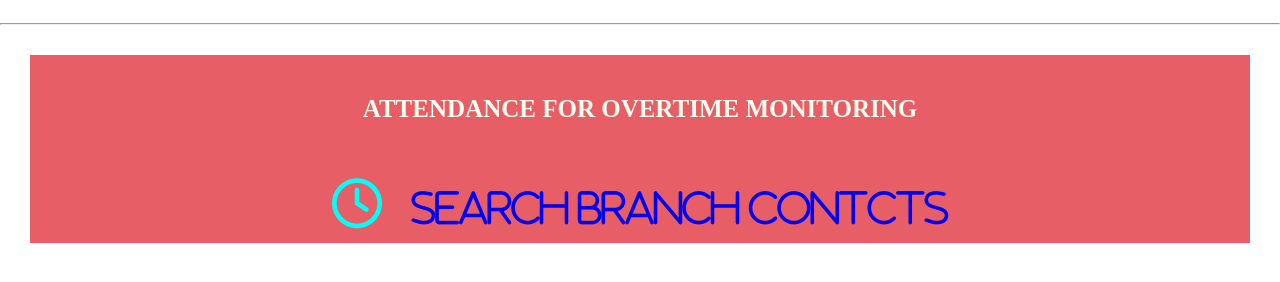
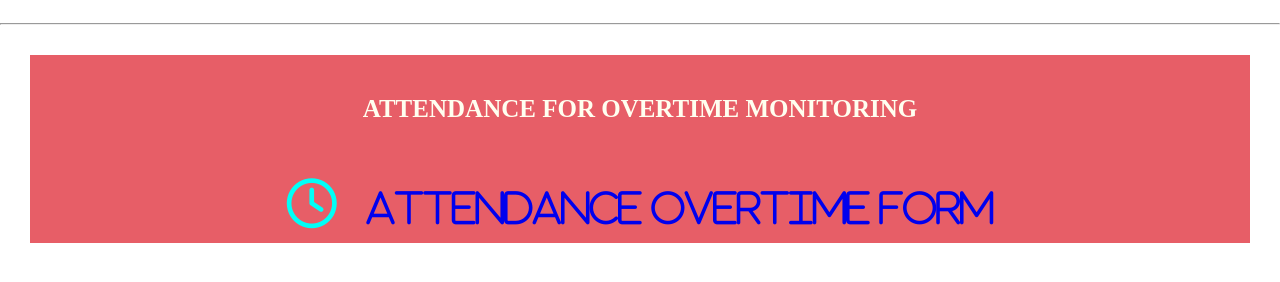
Before and after one commit to safiwaiswa/safitrans.github.io, a plain HTML site: page index.html in a window 1280 px wide. Shown: the part 650-932 px from the top of the page. Drawn offline with Linux system fonts and the light colour scheme.

Commit message:
Update index.html

```diff
--- a/index.html
+++ b/index.html
@@ -87,7 +87,7 @@ a{
 <hr>
 <div class="overTme">
     <h3 class="ot">ATTENDANCE FOR OVERTIME MONITORING</h3>
-<i class="fa-regular fa-clock" style="color:rgb(0, 255, 247); font-size: 50px;"><a href="https://script.google.com/macros/s/AKfycbxBGFRHZR4oB0SoFPpmrexUoc0UF_fkxKN53eubYuIqEgfevSHlEHQVvfRiUF7rZD_p/exec" style=" font-size:38PX;" > Search Branch Contcts</a></i>
+<i class="fa-regular fa-clock" style="color:rgb(0, 255, 247); font-size: 50px;"><a href="https://script.google.com/macros/s/AKfycbxBGFRHZR4oB0SoFPpmrexUoc0UF_fkxKN53eubYuIqEgfevSHlEHQVvfRiUF7rZD_p/exec" style=" font-size:38PX;" > ATTENDANCE OVERTIME FORM</a></i>
 
 <!----
 <i class=" fa-solid fa-address-card" style="color:rgb(255, 0, 25); font-size: 50px;"><a href="https://script.google.com/macros/s/AKfycbwrXAs0FvLb69kyDp3QapYYQjJw1R0NUJBaUX3xylAhxAOW2zKlZB1eExLahHqSB0L5Yg/exec">Breach Details </a></i>
```
